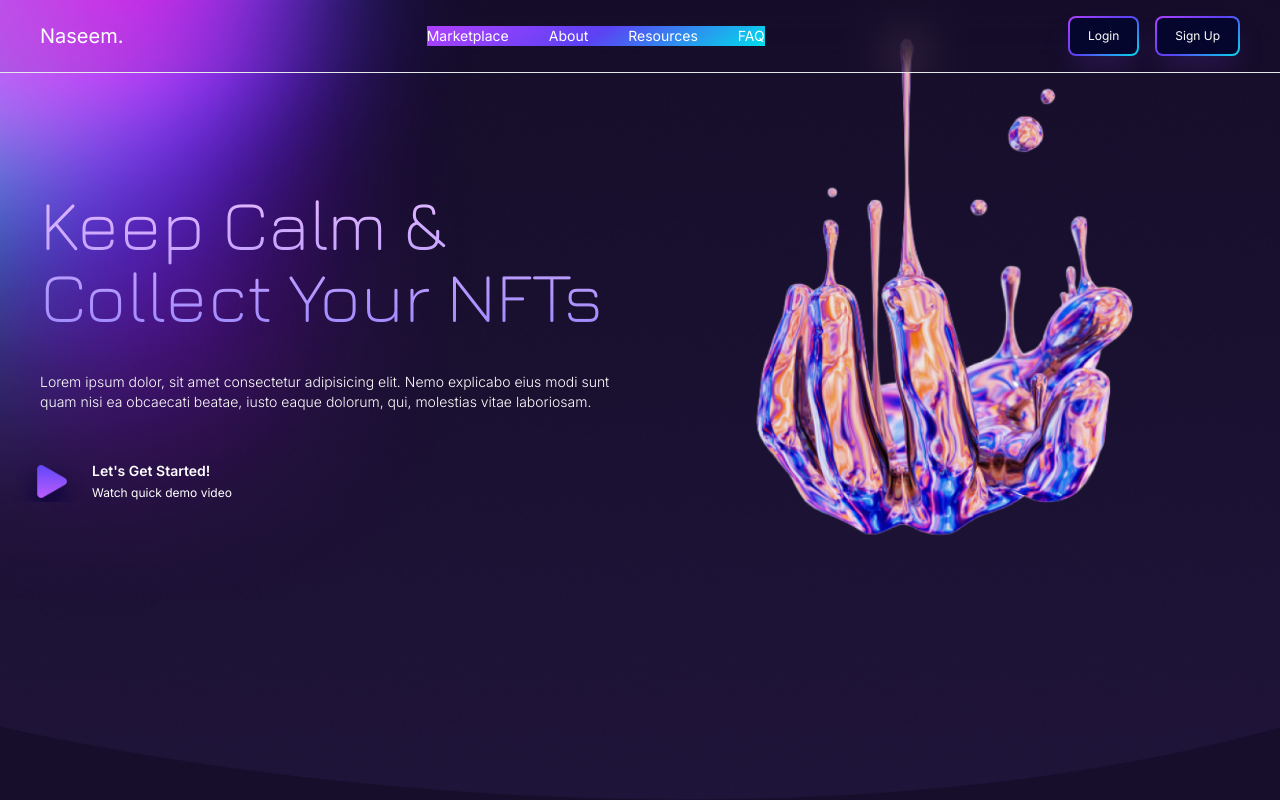
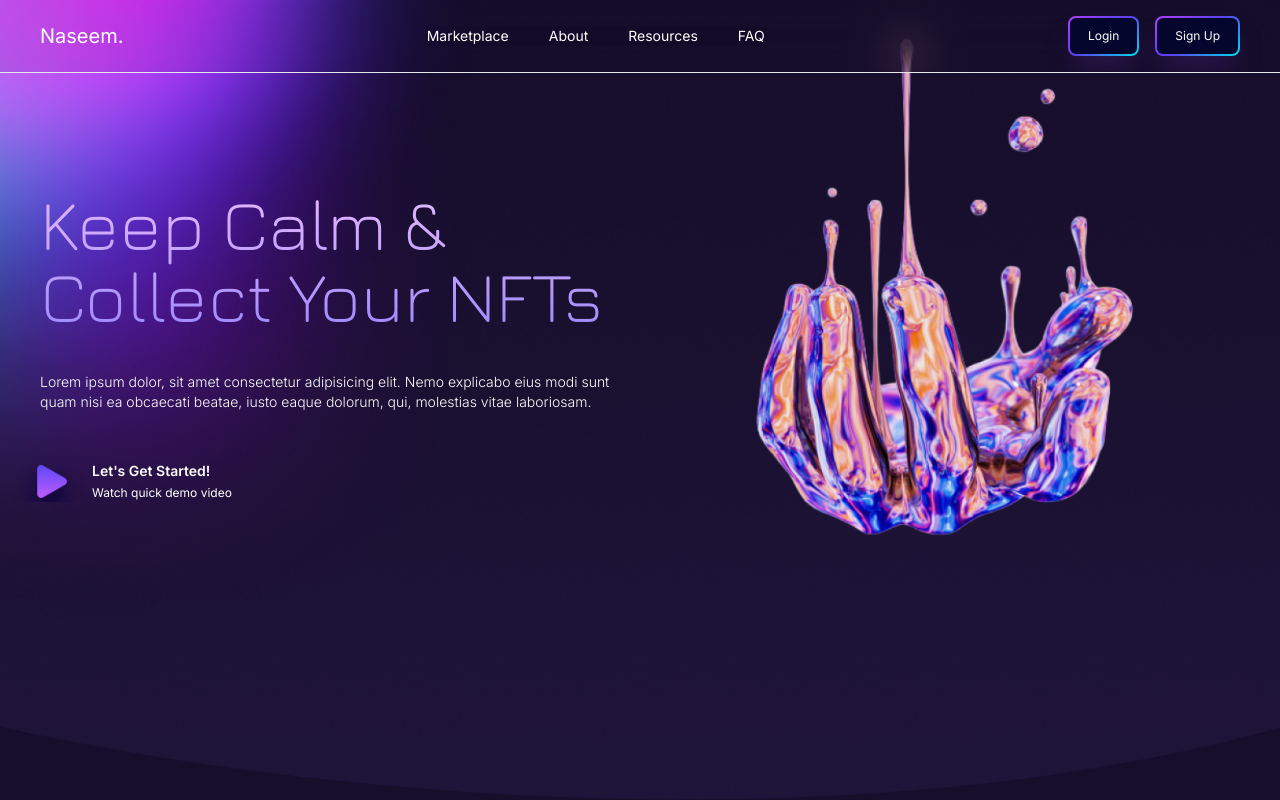
Before and after one commit to naseemkhandev/nft-nextjs, a Next.js app: page / in a window 1280 px wide. Shown: the top 800 px of the page. Built offline with nearby package versions, Linux system fonts and the light colour scheme.

Commit message:
menu style changes added

```diff
--- a/src/components/Navbar.tsx
+++ b/src/components/Navbar.tsx
@@ -21,7 +21,7 @@ const Navbar = () => {
           <ul
             className={`${
               toggleMenu ? "right-0" : "-right-full"
-            } flex items-start md:items-center md:flex-row flex-col gap-6 px-10 py-32 md:py-0 md:px-0 md:gap-5 lg:gap-10 capitalize fixed md:relative top-0 md:left-0 w-full xs:w-80 h-screen md:w-auto md:h-auto menu-gradients backdrop-blur-3xl md:bg-transparent md:backdrop-blur-0 transition-all duration-500`}
+            } flex items-start md:items-center md:flex-row flex-col gap-6 px-10 py-32 md:py-0 md:px-0 md:gap-5 lg:gap-10 capitalize fixed md:relative top-0 md:left-0 w-full xs:w-80 h-screen md:w-auto md:h-auto menu-gradients md:bg-gradient-to-r from-transparent to-transparent backdrop-blur-3xl md:backdrop-blur-0 transition-all duration-500`}
           >
             {NavLinks.map(({ id, name }) => {
               return (
```
